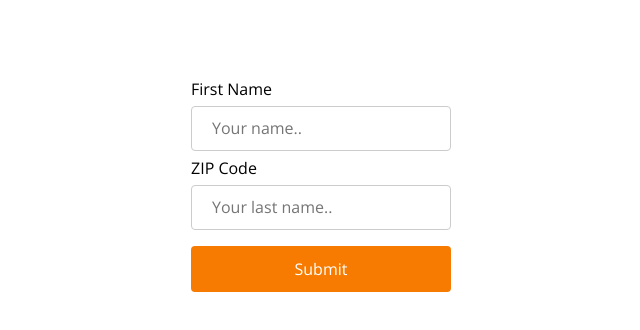
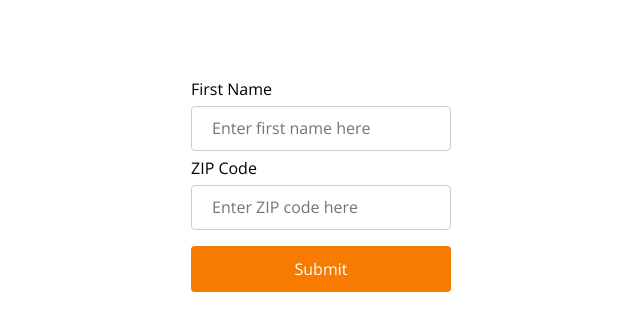
Before and after one commit to jmitch12/GM-Inputs-2, a plain HTML site: page index.html in a window 1280 px wide. Shown: the full height of the page, 319-959 px from the left. Drawn offline with nearby package versions, Linux system fonts and the light colour scheme.

Commit message:
Update placeholder text

```diff
--- a/index.html
+++ b/index.html
@@ -20,10 +20,10 @@
     <div="inputs">
       <form id="myForm" onsubmit="return validateForm()">
         <label for="fname">First Name</label>
-        <input type="text" id="fnameInput" name="firstname" placeholder="Your name..">
+        <input type="text" id="fnameInput" name="firstname" placeholder="Enter first name here">
         <span id="fnameError"></span>
         <label for="zip">ZIP Code</label>
-        <input type="text" id="zipInput" name="zip" placeholder="Your last name.." maxlength="5">
+        <input type="text" id="zipInput" name="zip" placeholder="Enter ZIP code here" maxlength="5">
         <span id="zipError"></span>
         <input type="submit" value="Submit">
         <span id="success"></span>
```
